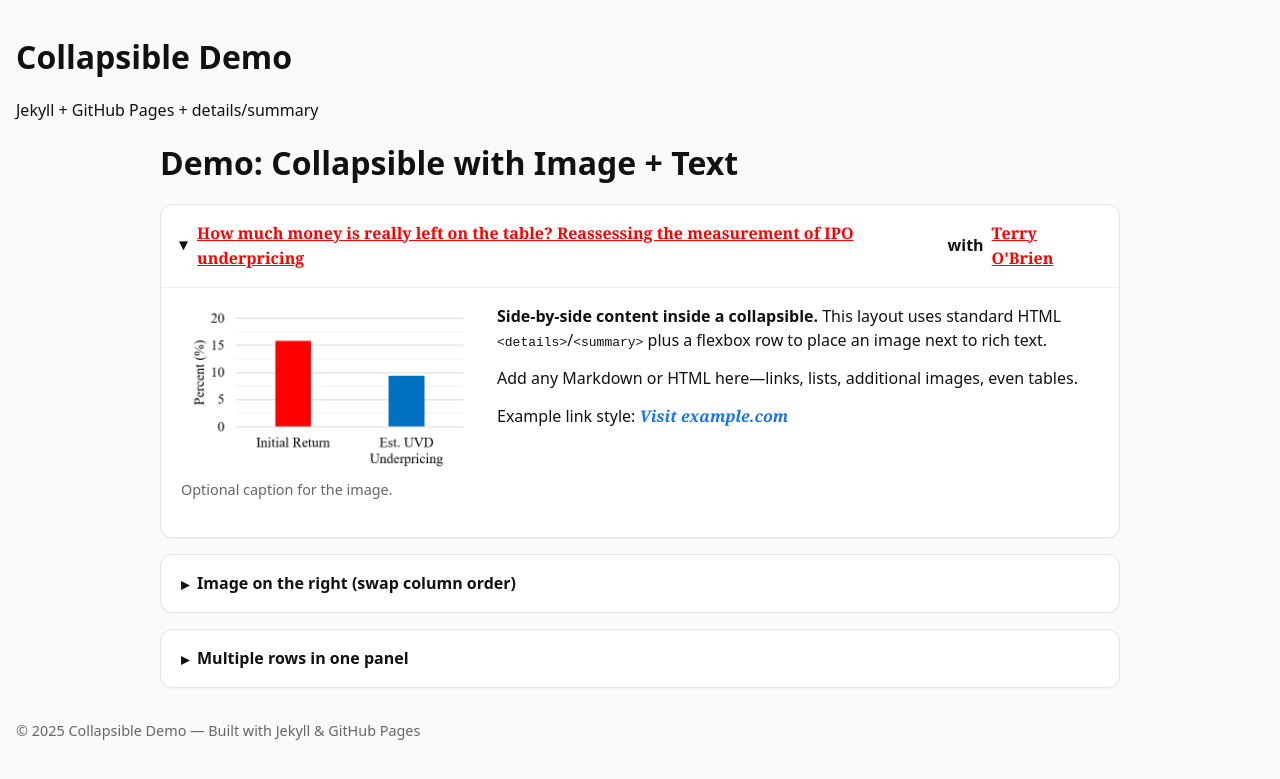
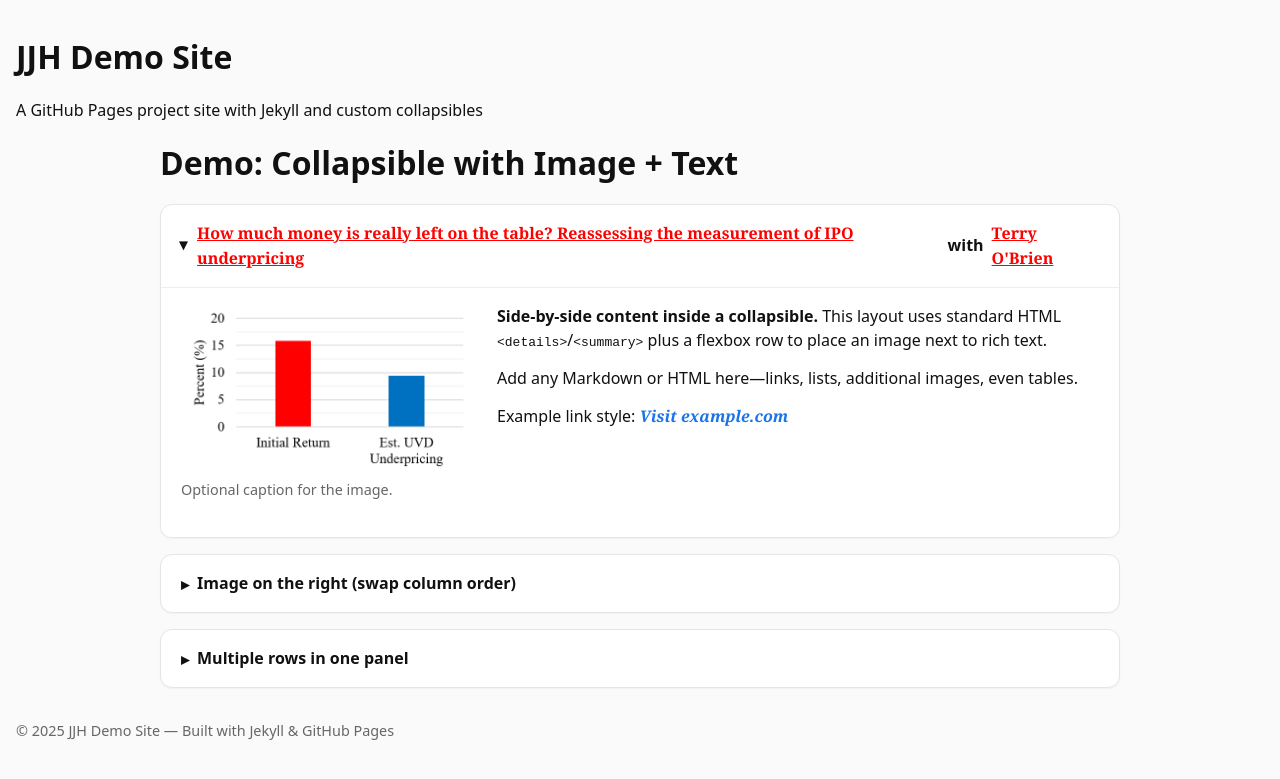
Before and after one commit to fear-the-kraken/jjh, a Jekyll site: the page built from index.md, in a window 1280 px wide. Shown: the top 779 px of the page. Built offline with Jekyll 4.4.1, drawn with Linux system fonts in a browser that asks for light colours.

Commit message:
Update _config.yml

```diff
--- a/_config.yml
+++ b/_config.yml
@@ -1,2 +1,7 @@
-title: Collapsible Demo
-description: Jekyll + GitHub Pages + details/summary
+title: JJH Demo Site
+description: A GitHub Pages project site with Jekyll and custom collapsibles
+baseurl: "/jjh"        # the repo name, with a leading slash
+url: "https://USERNAME.github.io"   # replace USERNAME with your GitHub username
+
+markdown: kramdown
+theme: minima          # optional; remove if you only want your own layout/css
```
